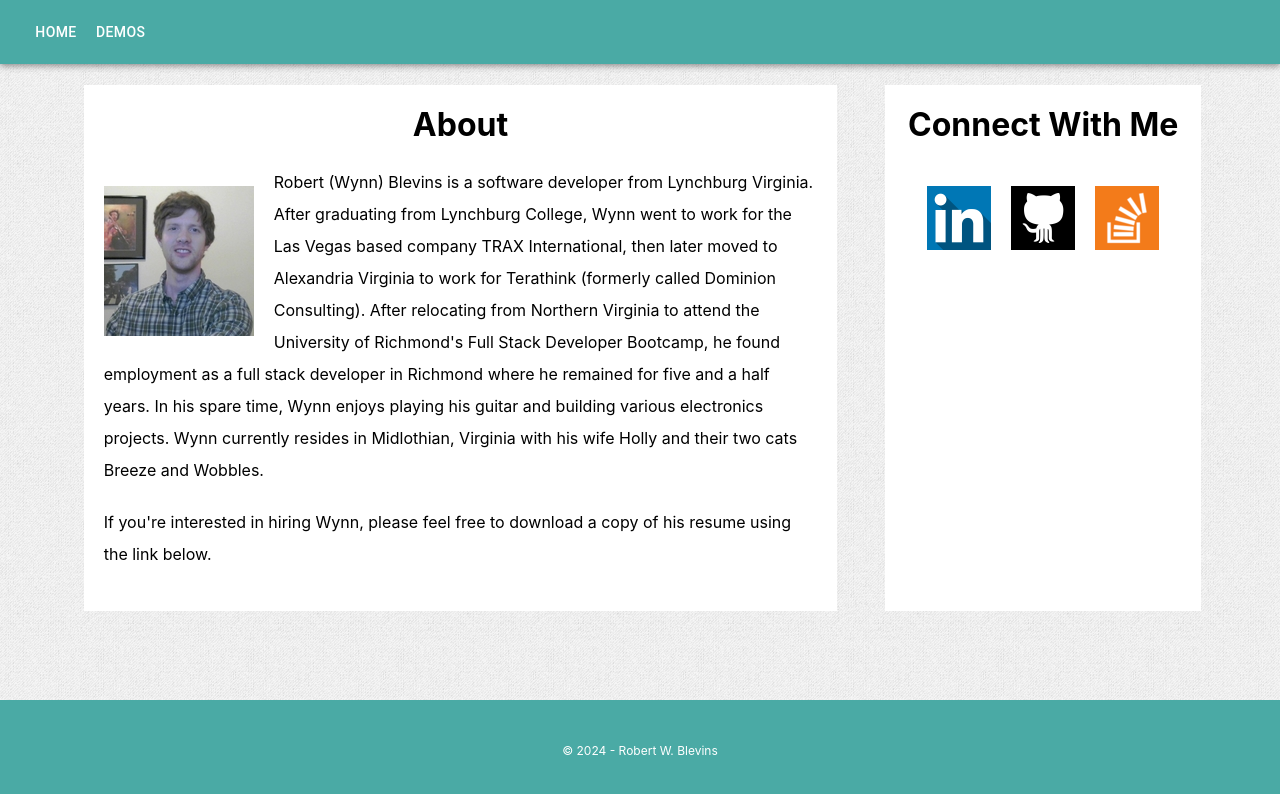
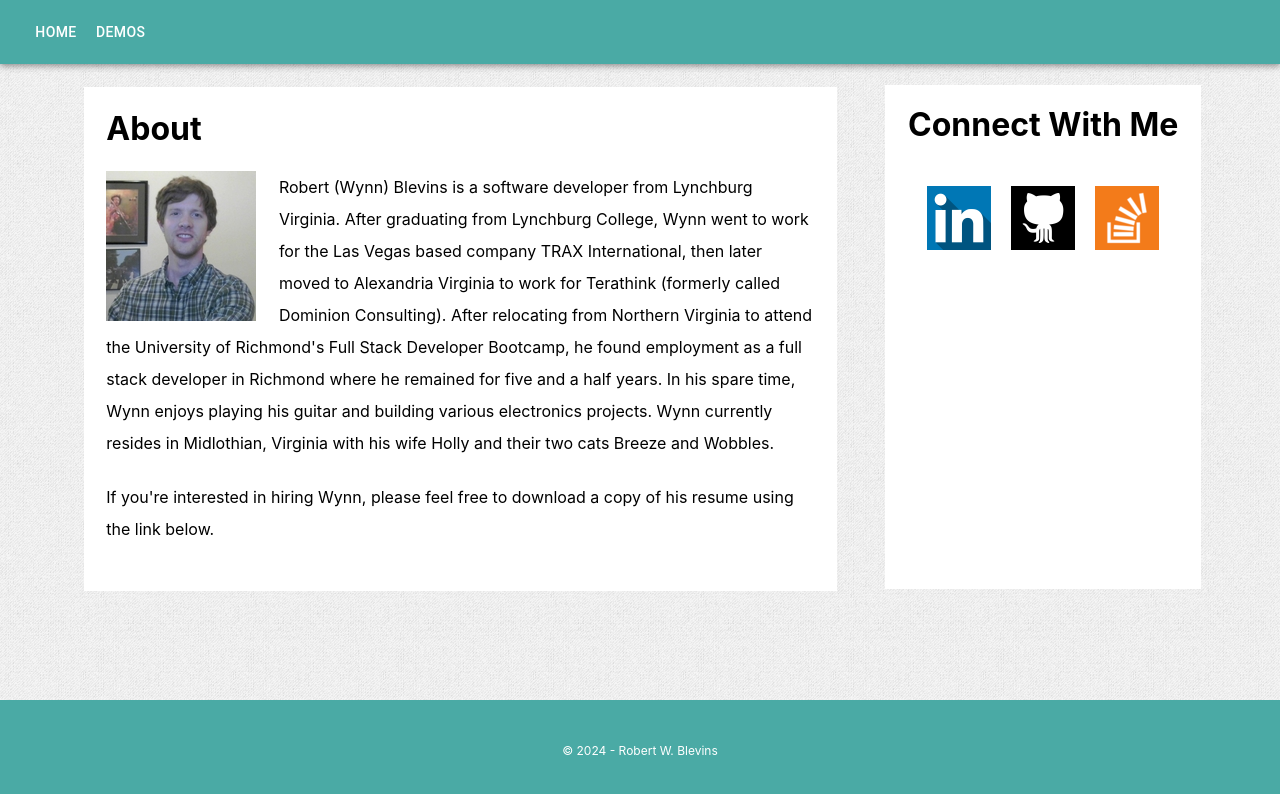
Before and after one commit to wynnblevins/Portfolio, a React (Create React App) app: page / in a window 1280 px wide. Shown: the top 794 px of the page. Built offline with nearby package versions, Linux system fonts and the light colour scheme.

Commit message:
main section styling

```diff
--- a/src/components/MainSection/MainSection.tsx
+++ b/src/components/MainSection/MainSection.tsx
@@ -12,14 +12,17 @@ const styles = {
   bioText: {
     lineHeight: "2.0",
     textAlign: "left" as const,
-    margin: "20px"
+    margin: "3%"
   },
   aboutHeader: {
-    paddingTop: "20px",
+    paddingTop: "3%",
+    textAlign: "left" as const,
+    margin: "3%"
   },
   profilePic: {
     float: "left" as const,
-    margin: "20px"
+    marginRight: "3%",
+    marginLeft: "3%"
   }
 };
 
```
